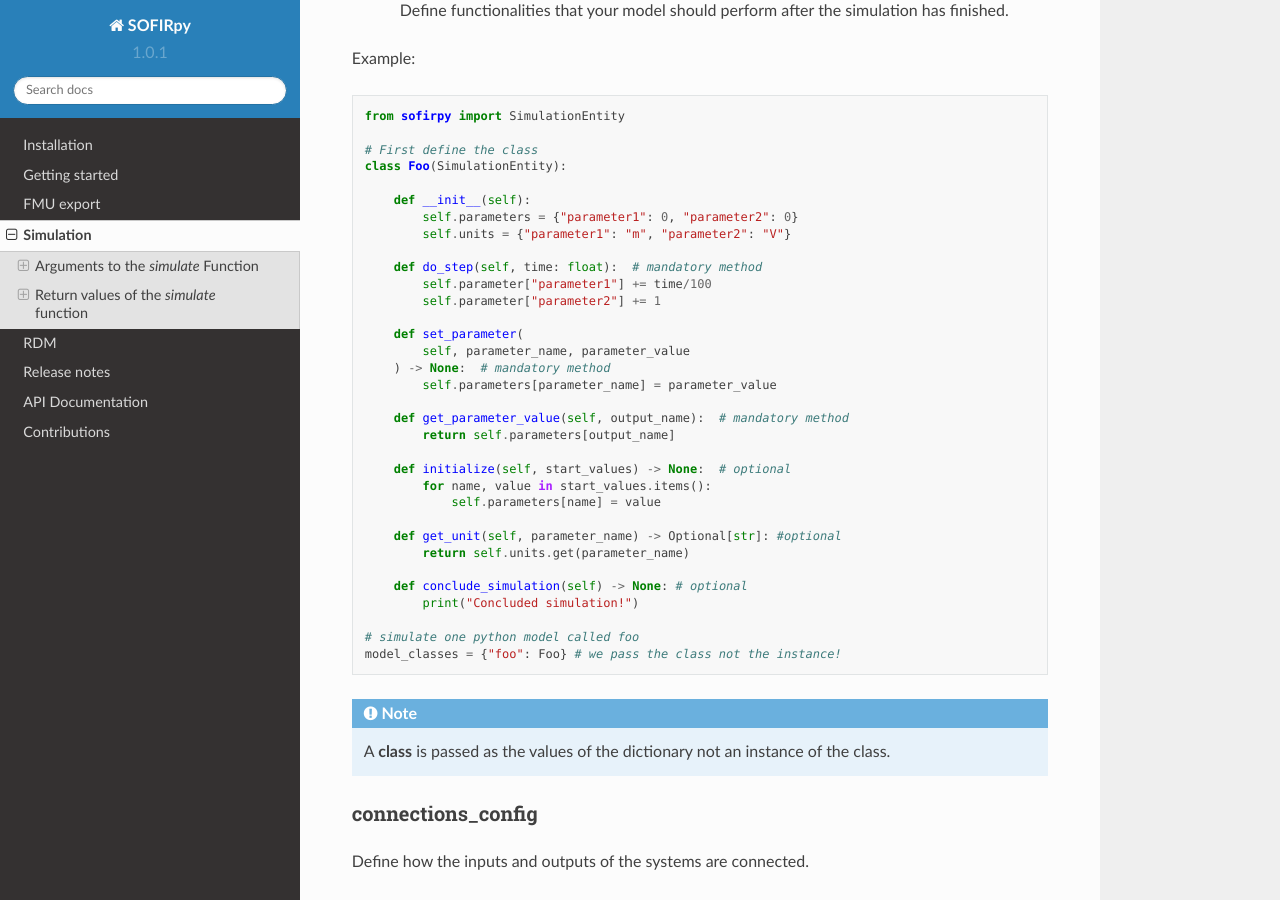
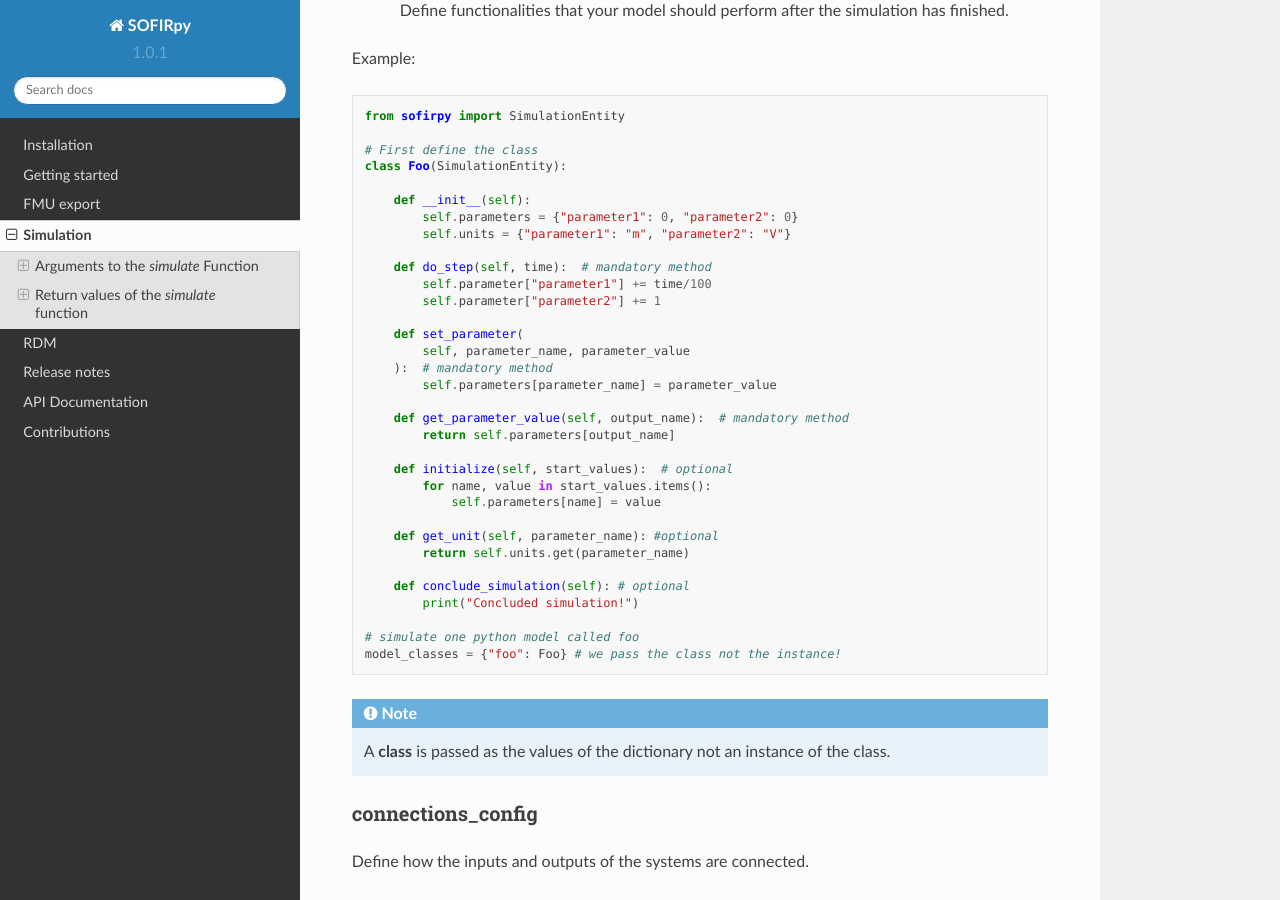
Before and after one commit to fluid-systems/SOFIRpy, a Sphinx documentation site: the page built from docs/simulation.rst, in a window 1280 px wide and 900 px high, scrolled down 1506 px. Built offline with Sphinx 7.4.7 and the Read the Docs theme 2.0.0, drawn with Linux system fonts in a browser that asks for light colours.

Commit message:
remove type hints in Model example

```diff
--- a/docs/simulation.rst
+++ b/docs/simulation.rst
@@ -90,26 +90,26 @@ Example:
             self.parameters = {"parameter1": 0, "parameter2": 0}
             self.units = {"parameter1": "m", "parameter2": "V"}
 
-        def do_step(self, time: float):  # mandatory method
+        def do_step(self, time):  # mandatory method
             self.parameter["parameter1"] += time/100
             self.parameter["parameter2"] += 1
 
         def set_parameter(
             self, parameter_name, parameter_value
-        ) -> None:  # mandatory method
+        ):  # mandatory method
             self.parameters[parameter_name] = parameter_value
 
         def get_parameter_value(self, output_name):  # mandatory method
             return self.parameters[output_name]
 
-        def initialize(self, start_values) -> None:  # optional
+        def initialize(self, start_values):  # optional
             for name, value in start_values.items():
                 self.parameters[name] = value
 
-        def get_unit(self, parameter_name) -> Optional[str]: #optional
+        def get_unit(self, parameter_name): #optional
             return self.units.get(parameter_name)
 
-        def conclude_simulation(self) -> None: # optional
+        def conclude_simulation(self): # optional
             print("Concluded simulation!")
 
     # simulate one python model called foo
```
